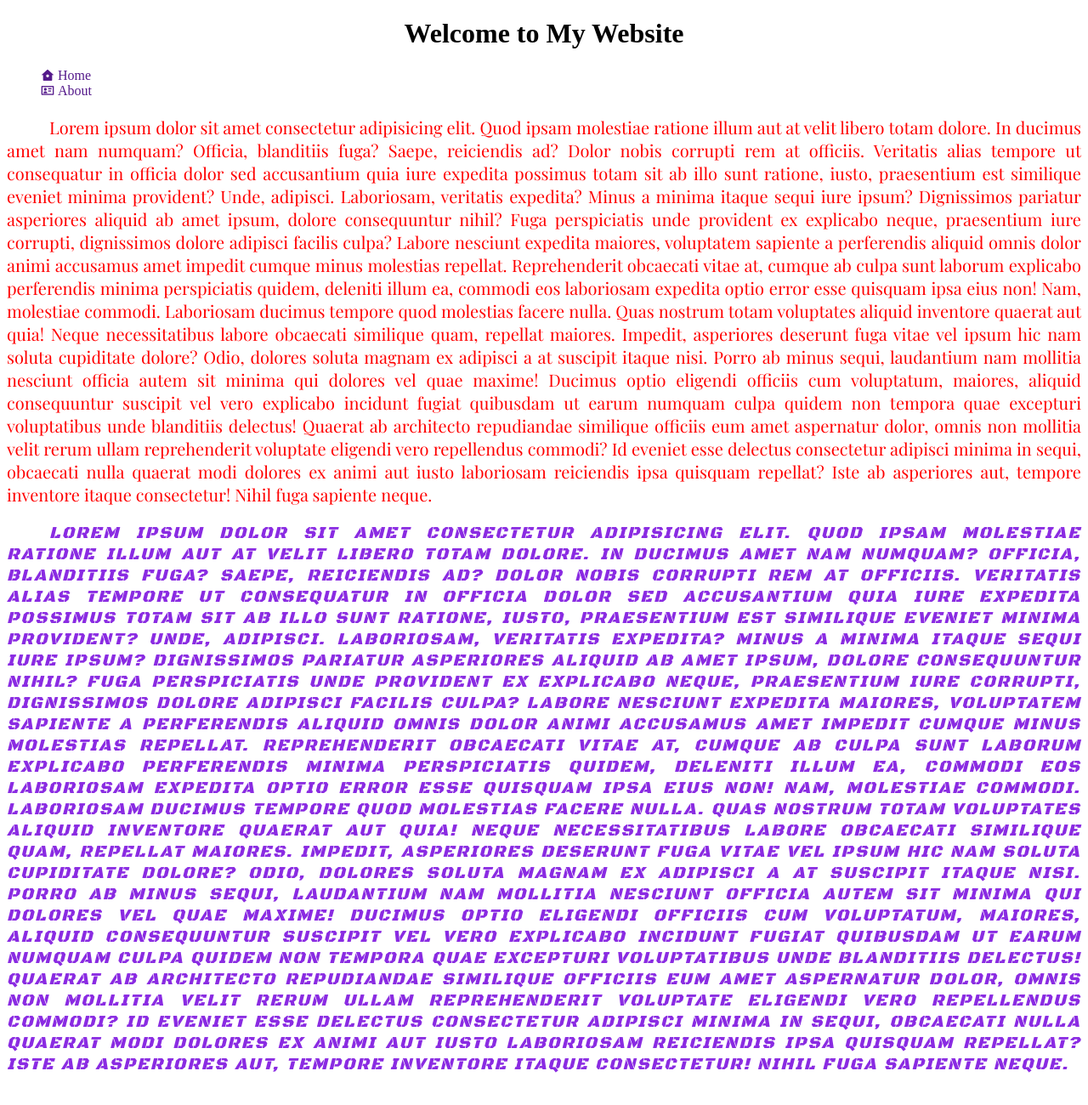
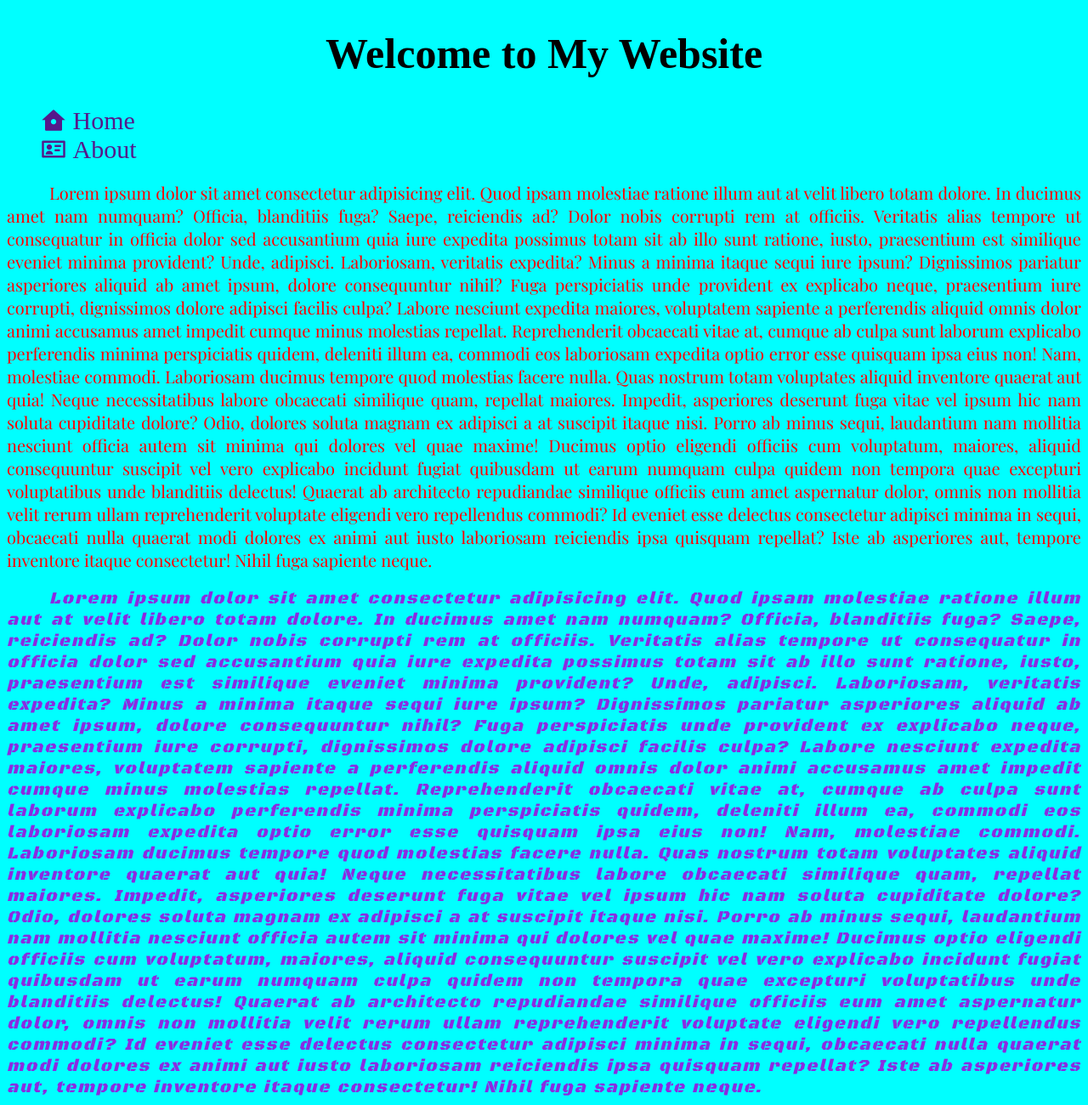
Before and after one commit to rajan9430/HTML, a plain HTML site: page practis/tttt/index.html in a window 1280 px wide. Shown: the whole page at 85% size. Drawn offline with nearby package versions, Linux system fonts and the light colour scheme.

Commit message:
self portfolio

```diff
--- a/practis/tttt/style.css
+++ b/practis/tttt/style.css
@@ -1,5 +1,9 @@
+body{
+    background-color: aqua;
+}
 h1{
     text-align: center;
+    font-size:50px;
 }
 .para1{
     color: red;
@@ -12,7 +16,7 @@ h1{
     color: blueviolet;
     text-indent: 50px;
     text-align: justify;
-    text-transform: uppercase;
+    text-transform: inherit;
     letter-spacing: 2px;
     font-style: italic;
     font-size: 20px;
@@ -23,4 +27,5 @@ ul{
 }
 ul>li>a{
     text-decoration: none;
+    font-size: 30px;
 }
```
Also changed, not shown: CSS/output/output.png (added), 1 other file.
